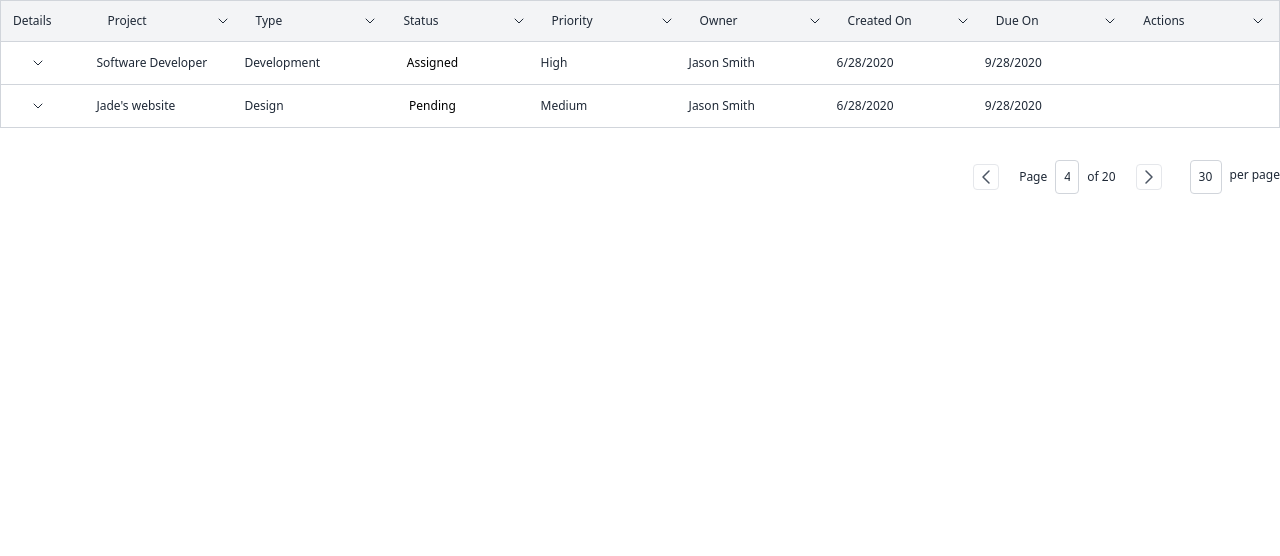
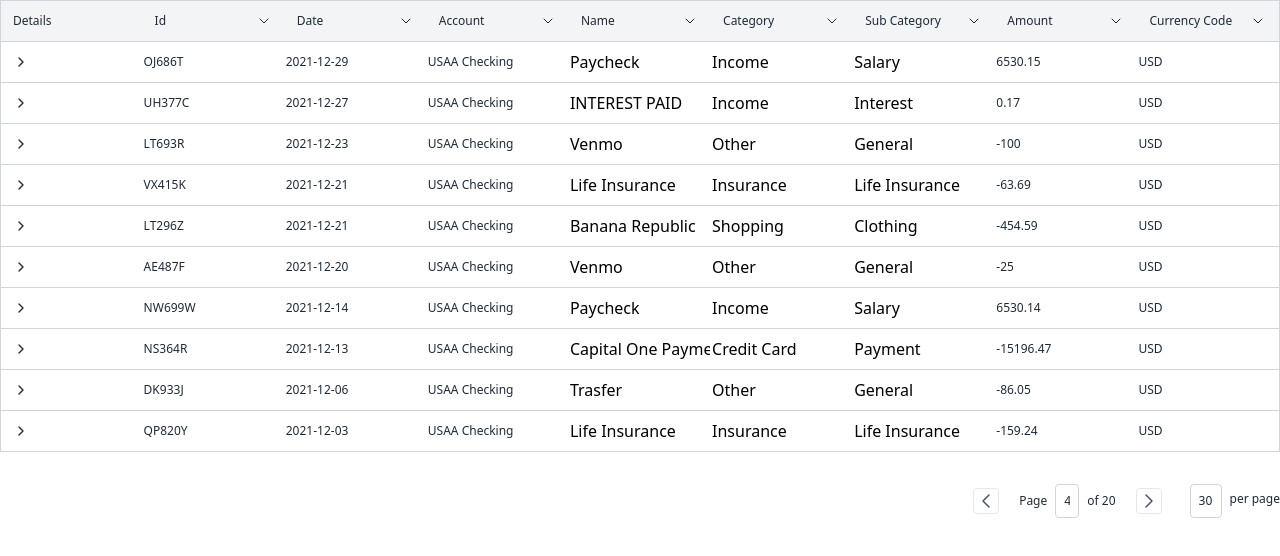
Before and after one commit to scott-wojan/personal-financev1, a Next.js app: page /app in a window 1280 px wide. Shown: the top 556 px of the page. Built offline with nearby package versions, Linux system fonts and the light colour scheme.

Commit message:
Checkpoint charlie

```diff
--- a/components/grid/StyledGrid.jsx
+++ b/components/grid/StyledGrid.jsx
@@ -1,5 +1,12 @@
 import { formattingHandler } from "components/utils/formatting";
-import React, { forwardRef, useMemo, useRef, useState } from "react";
+import React, {
+  createContext,
+  forwardRef,
+  useContext,
+  useMemo,
+  useRef,
+  useState,
+} from "react";
 import {
   useFlexLayout,
   useRowSelect,
@@ -23,89 +30,70 @@ const DisplayCell = ({ value: initialValue }) => {
   );
 };
 
+const GridContext = createContext({
+  selectedRow: null,
+  setSelectedRow: null,
+  // user: null,
+  // loading: null,
+  // error: null,
+  // signIn: null,
+  // signUp: null,
+  // signOut: null,
+  // confirmSignUp: null,
+  // resetPassword: null,
+  // confirmPasswordReset: null,
+});
+function GridProvider({ children }) {
+  const [selectedRow, setSelectedRow] = useState(null);
+  const memoedValue = useMemo(
+    () => ({
+      selectedRow,
+      setSelectedRow,
+      // error,
+      // signIn,
+      // signUp,
+      // signOut,
+      // confirmSignUp,
+      // resetPassword,
+      // confirmPasswordReset,
+    }),
+    [selectedRow]
+  );
+  return (
+    <GridContext.Provider value={memoedValue}>{children}</GridContext.Provider>
+  );
+}
+function useGrid() {
+  return useContext(GridContext);
+}
+
 const defaultColumn = {
   Cell: DisplayCell,
 };
 
-const StyledGrid = () => {
-  const columns = useMemo(
-    () => [
-      {
-        Header: "Project",
-        accessor: "project",
-      },
-      {
-        Header: "Type",
-        accessor: "type",
-      },
-      {
-        Header: "Status",
-        accessor: "status",
-        Cell: ({ value }) => {
-          const color = value === "Assigned" ? "green" : "blue";
-          return (
-            <div
-              className={`flex items-center justify-center w-20 h-6 bg-${color}-200 rounded-md`}
-            >
-              <span className={`text-xs font-normal text-${color}-500`}>
-                {value}
-              </span>
-            </div>
-          );
-        },
-      },
-      {
-        Header: "Priority",
-        accessor: "priority",
-      },
-      {
-        Header: "Owner",
-        accessor: "owner",
-      },
-      {
-        Header: "Created On",
-        accessor: "createdOn",
-      },
-      {
-        Header: "Due On",
-        accessor: "dueOn",
-      },
-      {
-        Header: "Actions",
-        accessor: "actions",
-      },
-    ],
-    []
-  );
-
-  const data = {
-    total: "137",
-    data: [
-      {
-        project: "Software Developer",
-        type: "Development",
-        status: "Assigned",
-        priority: "High",
-        owner: "Jason Smith",
-        createdOn: "6/28/2020",
-        dueOn: "9/28/2020",
-      },
-      {
-        project: "Jade's website",
-        type: "Design",
-        status: "Pending",
-        priority: "Medium",
-        owner: "Jason Smith",
-        createdOn: "6/28/2020",
-        dueOn: "9/28/2020",
-      },
-    ],
-  };
-
+const StyledGrid = ({ columns, data }) => {
   const [dropdownStatus, setDropdownStatus] = useState(0);
   const [tableData, setTableData] = useState(data);
   const tableRef = useRef(null);
   const tbodyRef = useRef(null);
+
+  const initialTableState = {};
+  const initialRowState = {};
+
+  function getTableOptions({ defaultColumn, columns, data, initialState }) {
+    return {
+      columns,
+      defaultColumn,
+      data: data.data,
+      autoResetRowState: false,
+      initialState,
+      hiddenColumns: columns
+        .filter((col) => col.show === false)
+        .map((col) => col.accessor),
+      initialRowStateAccessor: (row) => initialRowState,
+      // initialCellStateAccessor: (cell) => ({ count: 0 }),
+    };
+  }
 
   const tableInstance = useTable(
     getTableOptions({
@@ -114,7 +102,7 @@ const StyledGrid = () => {
       data: tableData,
       initialState: initialTableState,
     }),
-    useFlexLayout,
+    // useFlexLayout,
     useRowState,
     useRowSelect
   );
@@ -130,10 +118,7 @@ const StyledGrid = () => {
 
   return (
     <div>
-      <table
-        ref={tableRef}
-        className="min-w-full bg-white border border-gray-300 rounded dark:bg-gray-800 dark:border-gray-200"
-      >
+      <Table {...getTableProps()} ref={tableRef}>
         <TableHeader
           dropdownStatus={dropdownStatus}
           setDropdownStatus={setDropdownStatus}
@@ -144,50 +129,38 @@ const StyledGrid = () => {
           ref={tbodyRef}
           rows={rows}
           prepareRow={prepareRow}
-          // @ts-ignore
           dropdownStatus={dropdownStatus}
           setDropdownStatus={setDropdownStatus}
         />
-      </table>
-
+      </Table>
       <Pagination />
     </div>
   );
 };
 export default StyledGrid;
 
-const initialTableState = {};
-const initialRowState = {};
+const Table = forwardRef((props, ref) => {
+  const { children, ...rest } = props;
 
-function getTableOptions({ defaultColumn, columns, data, initialState }) {
-  return {
-    columns,
-    defaultColumn,
-    data: data.data,
-    autoResetRowState: false,
-    initialState,
-    hiddenColumns: columns
-      .filter((col) => col.show === false)
-      .map((col) => col.accessor),
-    initialRowStateAccessor: (row) => initialRowState,
-    // initialCellStateAccessor: (cell) => ({ count: 0 }),
-  };
-}
+  return (
+    <GridProvider>
+      <table {...rest} ref={ref} className="data-grid">
+        {children}
+      </table>
+    </GridProvider>
+  );
+});
+Table.displayName = "Table";
 
 function TableHeader({ headerGroups, dropdownStatus, setDropdownStatus }) {
   return (
     <thead>
       {headerGroups.map((headerGroup, headerIndex) => {
         return (
-          <tr
-            key={headerIndex}
-            className="w-full bg-gray-100 border-b border-gray-300 dark:border-gray-200"
-          >
-            <th className="w-24 py-3 pl-3">
+          <tr key={headerIndex}>
+            <th className="py-3 pl-3 ">
               <div className="flex items-center">
-                <p className="text-xs font-normal leading-4 tracking-normal text-left text-gray-800 dark:text-gray-100">
-                  Details
-                </p>
+                <p>Details</p>
               </div>
             </th>
 
@@ -196,7 +169,7 @@ function TableHeader({ headerGroups, dropdownStatus, setDropdownStatus }) {
                 <th
                   {...column.getHeaderProps()}
                   key={columnIndex}
-                  className="w-24 py-3 pl-3 whitespace-no-wrap cursor-pointer first-dropdown"
+                  className="w-24 py-3 pl-3 whitespace-no-wrap cursor-pointer "
                   onClick={() => {
                     dropdownStatus == 0
                       ? setDropdownStatus(
@@ -209,6 +182,7 @@ function TableHeader({ headerGroups, dropdownStatus, setDropdownStatus }) {
                     <p className="text-xs font-normal leading-4 tracking-normal text-left text-gray-800 dark:text-gray-100">
                       {column.render("Header")}
                     </p>
+
                     <ChevronDown />
                     {dropdownStatus ==
                       headerGroup.headers.length + columnIndex && (
@@ -218,130 +192,6 @@ function TableHeader({ headerGroups, dropdownStatus, setDropdownStatus }) {
                 </th>
               );
             })}
-            {/* <th
-              className="w-32 whitespace-no-wrap cursor-pointer first-dropdown"
-              onClick={() => {
-                dropdownStatus == 0
-                  ? setDropdownStatus(8)
-                  : setDropdownStatus(0);
-              }}
-            >
-              <div className="relative flex items-center justify-between">
-                <p className="text-xs font-normal leading-4 tracking-normal text-left text-gray-800 dark:text-gray-100">
-                  Project
-                </p>
-                <ChevronDown />
-                {dropdownStatus == 8 && <HeaderDropDown />}
-              </div>
-            </th>
-
-            <th
-              onClick={() => {
-                dropdownStatus == 0
-                  ? setDropdownStatus(9)
-                  : setDropdownStatus(0);
-              }}
-              className="w-32 pl-4 whitespace-no-wrap border-l border-gray-300 cursor-pointer dark:border-gray-200 first-dropdown"
-            >
-              <div className="relative flex items-center justify-between">
-                <p className="text-xs font-normal leading-4 tracking-normal text-left text-gray-800 dark:text-gray-100">
-                  Type
-                </p>
-                <ChevronDown />
-                {dropdownStatus == 9 && <HeaderDropDown />}
-              </div>
-            </th>
-
-            <th
-              onClick={() => {
-                dropdownStatus == 0
-                  ? setDropdownStatus(10)
-                  : setDropdownStatus(0);
-              }}
-              className="w-32 pl-4 whitespace-no-wrap border-l border-gray-300 cursor-pointer dark:border-gray-200 first-dropdown"
-            >
-              <div className="relative flex items-center justify-between">
-                <p className="text-xs font-normal leading-4 tracking-normal text-left text-gray-800 dark:text-gray-100">
-                  Status
-                </p>
-                <ChevronDown />
-                {dropdownStatus == 10 && <HeaderDropDown />}
-              </div>
-            </th>
-
-            <th
-              onClick={() => {
-                dropdownStatus == 0
-                  ? setDropdownStatus(11)
-                  : setDropdownStatus(0);
-              }}
-              className="w-32 pl-4 whitespace-no-wrap border-l border-gray-300 cursor-pointer dark:border-gray-200 first-dropdown"
-            >
-              <div className="relative flex items-center justify-between">
-                <p className="text-xs font-normal leading-4 tracking-normal text-left text-gray-800 dark:text-gray-100">
-                  Priority
-                </p>
-                <ChevronDown />
-                {dropdownStatus == 11 && <HeaderDropDown />}
-              </div>
-            </th>
-
-            <th
-              onClick={() => {
-                dropdownStatus == 0
-                  ? setDropdownStatus(12)
-                  : setDropdownStatus(0);
-              }}
-              className="w-32 pl-4 whitespace-no-wrap border-l border-gray-300 cursor-pointer dark:border-gray-200 first-dropdown"
-            >
-              <div className="relative flex items-center justify-between">
-                <p className="text-xs font-normal leading-4 tracking-normal text-left text-gray-800 dark:text-gray-100">
-                  Owner
-                </p>
-                <ChevronDown />
-                {dropdownStatus == 12 && <HeaderDropDown />}
-              </div>
-            </th>
-
-            <th
-              onClick={() => {
-                dropdownStatus == 0
-                  ? setDropdownStatus(13)
-                  : setDropdownStatus(0);
-              }}
-              className="w-32 pl-4 whitespace-no-wrap border-l border-gray-300 cursor-pointer dark:border-gray-200 first-dropdown"
-            >
-              <div className="relative flex items-center justify-between ">
-                <p className="text-xs font-normal leading-4 tracking-normal text-left text-gray-800 dark:text-gray-100">
-                  Created on
-                </p>
-                <ChevronDown />
-                {dropdownStatus == 13 && <HeaderDropDown />}
-              </div>
-            </th>
-
-            <th
-              onClick={() => {
-                dropdownStatus == 0
-                  ? setDropdownStatus(14)
-                  : setDropdownStatus(0);
-              }}
-              className="w-32 pl-4 whitespace-no-wrap border-l border-gray-300 cursor-pointer dark:border-gray-200 first-dropdown"
-            >
-              <div className="relative flex items-center justify-between ">
-                <p className="text-xs font-normal leading-4 tracking-normal text-left text-gray-800 dark:text-gray-100">
-                  Due on
-                </p>
-                <ChevronDown />
-                {dropdownStatus == 14 && <HeaderDropDown />}
-              </div>
-            </th>
-
-            <th className="w-32 pl-4 pr-12 whitespace-no-wrap border-l border-gray-300 dark:border-gray-200">
-              <p className="text-xs font-normal leading-4 tracking-normal text-left text-gray-800 dark:text-gray-100">
-                Actions
-              </p>
-            </th> */}
           </tr>
         );
       })}
@@ -401,9 +251,16 @@ function TableCell({ cell, row, selectedRow, onChange: onCellChange }) {
 }
 
 function TableRow({ row, dropdownStatus, setDropdownStatus }) {
+  const { selectedRow, setSelectedRow } = useGrid();
+
   return (
     <>
-      <tr className="border-b border-gray-300 dark:border-gray-200">
+      <tr
+        className={row.id == selectedRow?.id ? "active" : ""}
+        onClick={() => {
+          setSelectedRow(row);
+        }}
+      >
         <td className="w-24 py-3 pl-3">
           <div className="flex items-center">
             <a
@@ -411,17 +268,15 @@ function TableRow({ row, dropdownStatus, setDropdownStatus }) {
                 dropdownStatus == 0
                   ? setDropdownStatus(row.index + 1)
                   : setDropdownStatus(0);
-
-                // dropdownStatus == row.index
-                // ? setDropdownStatus(
-                //     headerGroup.headers.length + row.index
-                //   )
-                // : setDropdownStatus(0);
               }}
-              className="ml-2 mr-2 text-gray-800 border border-transparent rounded cursor-pointer focus:outline-none dark:text-gray-100 lg:ml-4 sm:mr-0"
+              className=""
               href="#"
             >
-              <ChevronDown />
+              {dropdownStatus == row.index + 1 ? (
+                <ChevronDown />
+              ) : (
+                <ChevronRight />
+              )}
             </a>
           </div>
         </td>
@@ -653,6 +508,32 @@ function ChevronDown() {
   );
 }
 
+function ChevronRight() {
+  return (
+    <div className="mr-3 text-gray-800 cursor-pointer dark:text-gray-100">
+      <svg
+        xmlns="http://www.w3.org/2000/svg"
+        aria-hidden="true"
+        role="img"
+        width="1em"
+        height="1em"
+        preserveAspectRatio="xMidYMid meet"
+        viewBox="0 0 24 24"
+        className="iconify iconify--tabler"
+      >
+        <path
+          fill="none"
+          stroke="currentColor"
+          strokeLinecap="round"
+          strokeLinejoin="round"
+          strokeWidth="2"
+          d="m9 6l6 6l-6 6"
+        ></path>
+      </svg>
+    </div>
+  );
+}
+
 function Pagination({}) {
   return (
     <div className="container flex items-center justify-center pt-8 mx-auto sm:justify-end">
--- a/styles/globals.css
+++ b/styles/globals.css
@@ -1,7 +1,7 @@
 @import "tailwindcss/base";
 @import "tailwindcss/components";
 @import "tailwindcss/utilities";
-/* @import "./table"; */
+@import "./table";
 @import "./pagination";
 
 :root {
--- a/styles/table.css
+++ b/styles/table.css
@@ -1,47 +1,25 @@
-table {
-  @apply border-collapse border m-2 whitespace-nowrap  w-full;
+table.data-grid {
+  @apply min-w-full bg-white border border-gray-300 rounded dark:bg-gray-800 dark:border-gray-200;
   thead {
     tr {
-      @apply w-full text-sm;
+      @apply w-full bg-gray-100 border-b border-gray-300 dark:border-gray-200;
+    }
+    tr th {
+      @apply text-xs font-normal leading-4 tracking-normal text-left text-gray-800 dark:text-gray-100;
     }
   }
   tbody {
     tr {
-      @apply text-gray-800  border-b border-t border-gray-100;
+      @apply border-b border-gray-300 dark:border-gray-200;
     }
     tr:hover:not(.active) {
-      @apply bg-gray-200;
-      /* td input[type="text"] {
-        @apply bg-gray-200;
-      } */
+      @apply bg-green-100;
+    }
+    tr.active {
+      @apply bg-gray-600;
+      td p {
+        @apply text-white;
+      }
     }
   }
-
-  th {
-    @apply font-normal text-left;
-  }
-  ,
-  th,
-  td {
-    @apply text-left border border-gray-300 cursor-pointer flex justify-between;
-  }
-  input[type="text"] {
-    @apply bg-white text-black;
-  }
-  input[type="text"]:focus {
-    @apply bg-gray-50;
-  }
-  /* [contenteditable="true"] {
-    @apply border border-solid border-transparent outline-none w-full;
-  }
-  [contenteditable="true"]:active,
-  [contenteditable="true"]:focus {
-    @apply border border-solid border-primary outline-none;
-  } */
 }
-tr.active {
-  @apply bg-gray-600;
-  td {
-    @apply text-white;
-  }
-}
```
